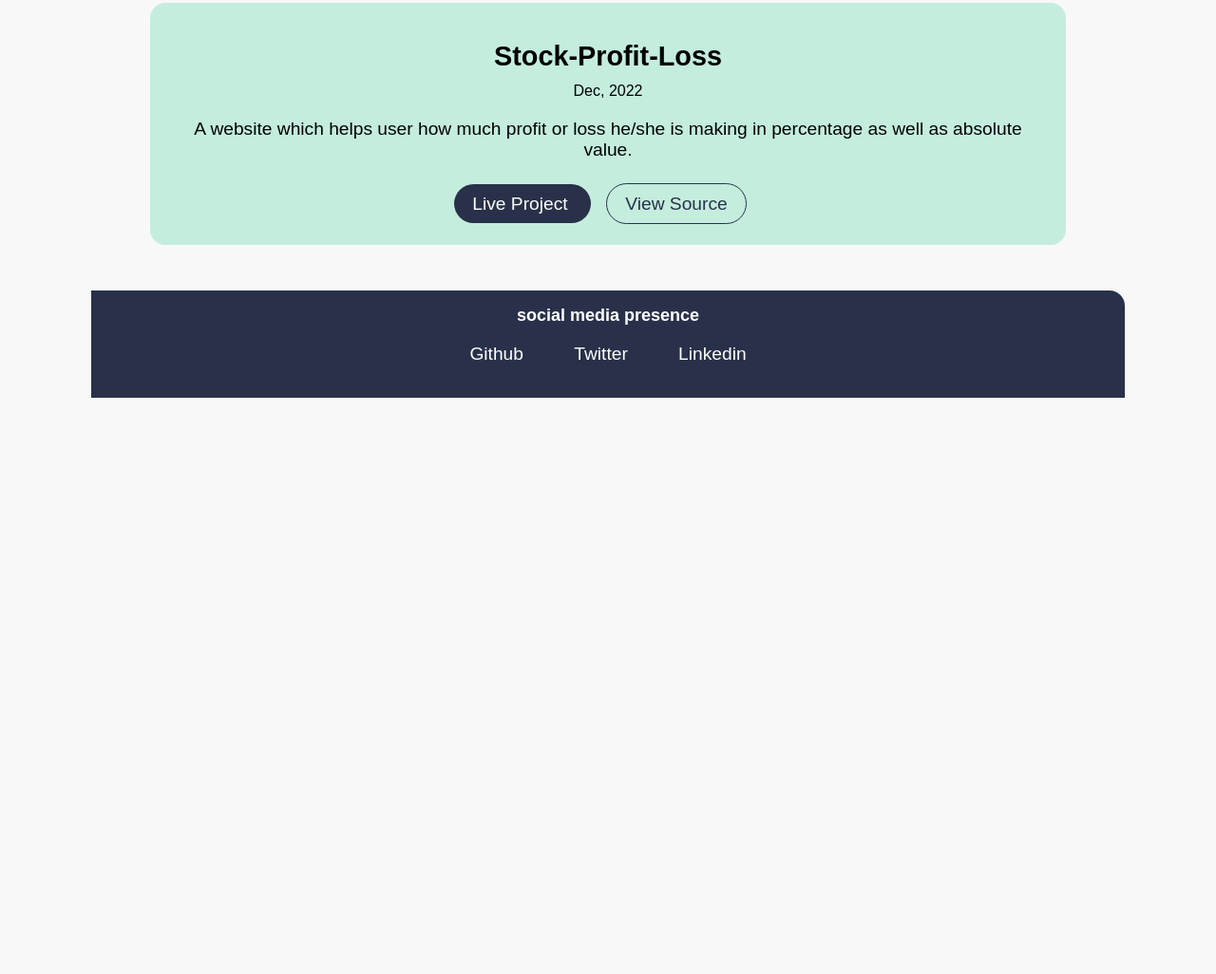
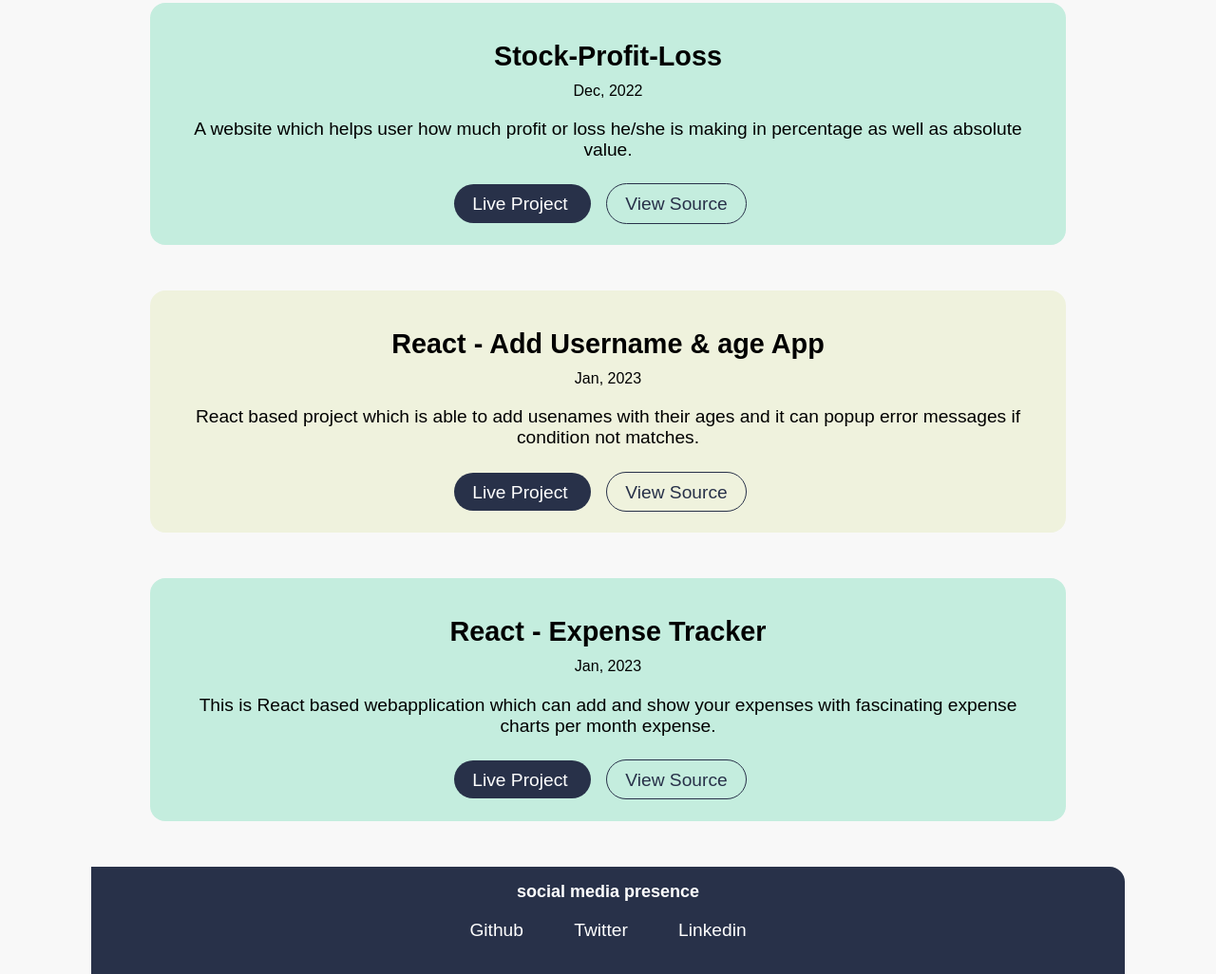
Before and after one commit to Ro-hitMali/Rohit_portfolio, a plain HTML site: page projects.html in a window 1280 px wide. Shown: the part 2664-3690 px from the top of the page at 95% size. Before the commit the page ends 3083 px from the top, so only its background shows below. Drawn offline with Linux system fonts and the light colour scheme; a web font is replaced by a local one.

Commit message:
Add: Added new builded React projects

```diff
--- a/projects.html
+++ b/projects.html
@@ -146,6 +146,32 @@
           View Source
         </a>
       </article>
+      <article class="showcase-list container container-center ow">
+        <h1>React - Add Username & age App</h1>
+        <small>Jan, 2023</small>
+        <p>
+          React based project which is able to add usenames with their ages and it can popup error messages if condition not matches.
+        </p>
+        <a class="link link-primary" target="_blank" rel="noopener" href="https://addusernameandage.netlify.app/">
+          Live Project
+        </a>
+        <a class="link link-secondary" target="_blank" rel="noopener" href="https://github.com/Ro-hitMali/AddUsernameAndAge">
+          View Source
+        </a>
+      </article>
+      <article class="showcase-list container container-center ow1">
+        <h1>React - Expense Tracker</h1>
+        <small>Jan, 2023</small>
+        <p>
+          This is React based webapplication which can add and show your expenses with fascinating expense charts per month expense.
+        </p>
+        <a class="link link-primary" target="_blank" rel="noopener" href="https://expense-trackerapplication.netlify.app/">
+          Live Project
+        </a>
+        <a class="link link-secondary" target="_blank" rel="noopener" href="https://github.com/Ro-hitMali/Expense-Tracker-React-App">
+          View Source
+        </a>
+      </article>
     </li>
   </ul>
 
```
